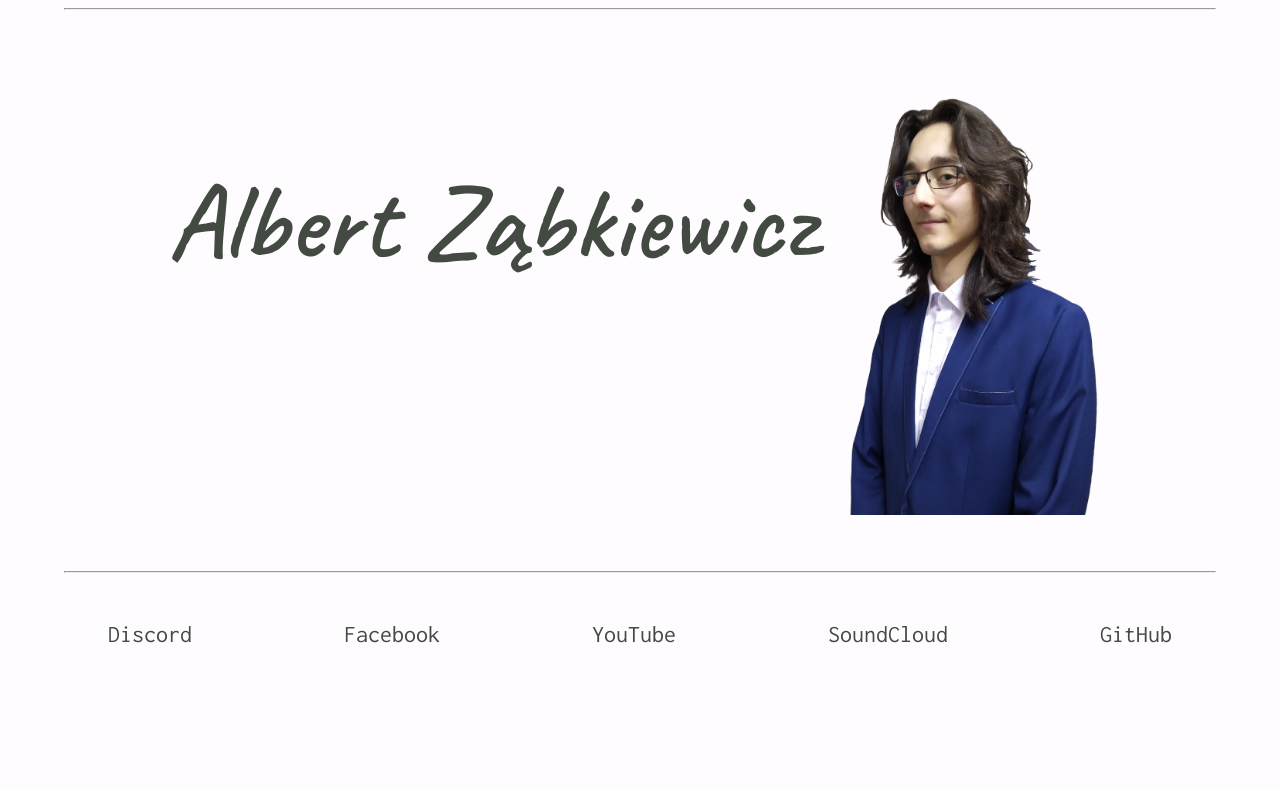
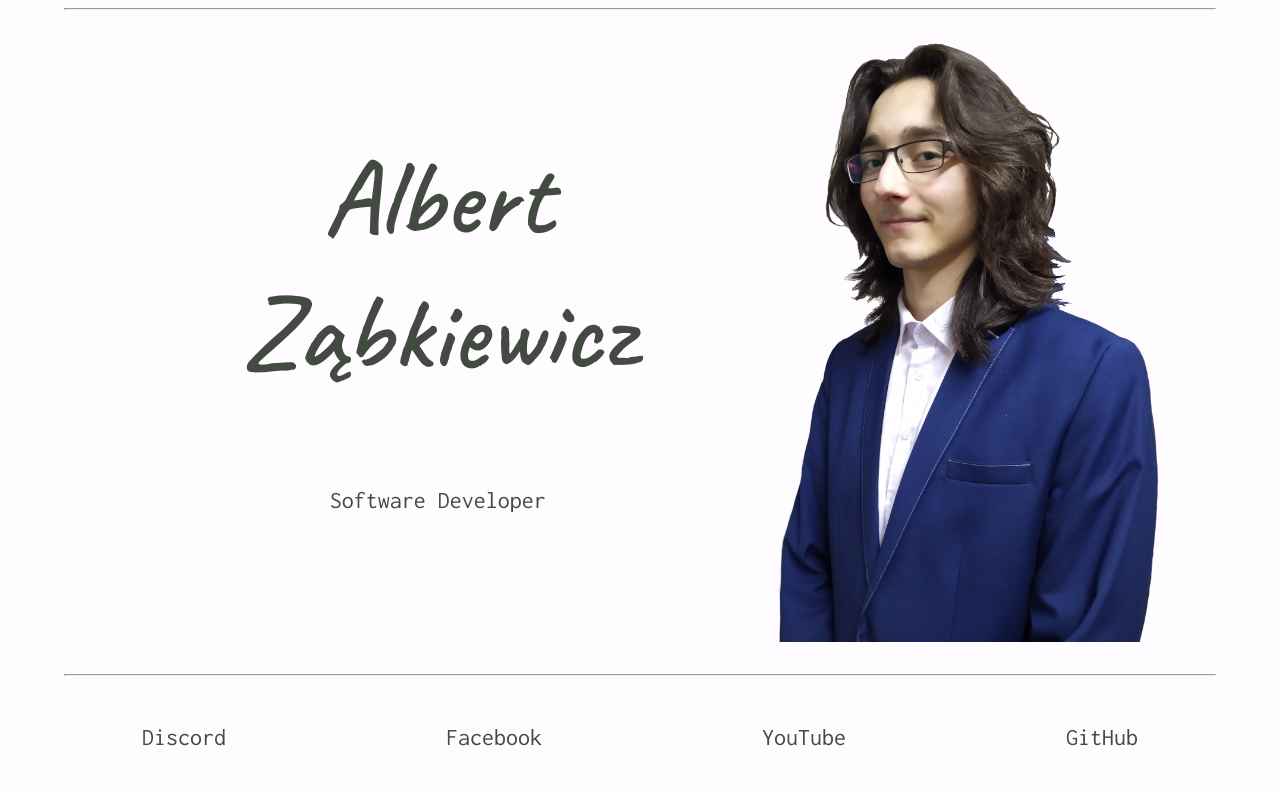
Before and after one commit to ThePanToster/ThePanToster.github.io, a PHP site: page / in a window 1280 px wide. Shown: the part 113-903 px from the top of the page. Before the commit the page ends 756 px from the top, so only its background shows below. Run offline with PHP 8.4, Linux system fonts and the light colour scheme; some web fonts are replaced.

Commit message:
Change img photo

```diff
--- a/css/main.css
+++ b/css/main.css
@@ -14,7 +14,6 @@
   box-sizing: inherit;
 }
 
-html,
 body,
 .theme {
   width: 100%;
@@ -41,7 +40,7 @@ hr {
 
 h1 {
   font-family: var(--font-title);
-  font-size: 80pt;
+  font-size: calc(30pt + 5vw);
 }
 
 /* Header */
@@ -159,7 +158,6 @@ ul {
   aspect-ratio: 1;
   border-radius: 50%;
   border: 2px solid var(--color-text);
-  background-color: #fffcff;
   transform: translateX(0);
   transition: all ease-in-out 300ms;
   background-image: url('../assets/images/btn_texture.png');
@@ -194,17 +192,20 @@ main {
   font-size: 1.5rem;
 }
 
-section {
+main section {
   display: flex;
-  flex-direction: row;
+  flex-direction: column;
   justify-content: center;
+  align-items: center;
   margin: 0 4em;
   text-align: center;
-  padding: 2em;
+  padding: 1em;
+  gap: 1em;
 }
 
 section img {
-  width: 30%;
+  height: calc(200px + 40vw);
+  width: min-content;
 }
 
 /* Footer */
@@ -244,4 +245,15 @@ footer {
   .settings {
     width: auto;
   }
+  section img {
+    height: 600px;
+    width: auto;
+  }
+  main section {
+    flex-direction: row;
+    align-items: normal;
+  }
+  h1 {
+    font-size: 80pt;
+  }
 }
--- a/index.html
+++ b/index.html
@@ -55,7 +55,11 @@
       <hr />
       <main>
         <section>
-          <h1>Albert Ząbkiewicz</h1>
+          <div>
+            <h1>Albert Ząbkiewicz</h1>
+            <p>Software Developer</p>
+          </div>
+
           <img src="./assets/images/portrait.png" alt="portrait" />
         </section>
       </main>
@@ -63,9 +67,10 @@
       <footer>
         <ul class="footer-socials">
           <li><a href="https://discord.com/invite/A5mSWab">Discord</a></li>
-          <li><a href="https://www.facebook.com/ThePanToster">Facebook</a></li>
+          <li>
+            <a href="https://www.facebook.com/albert.zabkiewicz">Facebook</a>
+          </li>
           <li><a href="https://www.youtube.com/c/ThePanToster">YouTube</a></li>
-          <li><a href="https://soundcloud.com/thepantoster">SoundCloud</a></li>
           <li><a href="https://github.com/ThePanToster">GitHub</a></li>
         </ul>
       </footer>
```
Also changed, not shown: assets/images/portrait.png.
